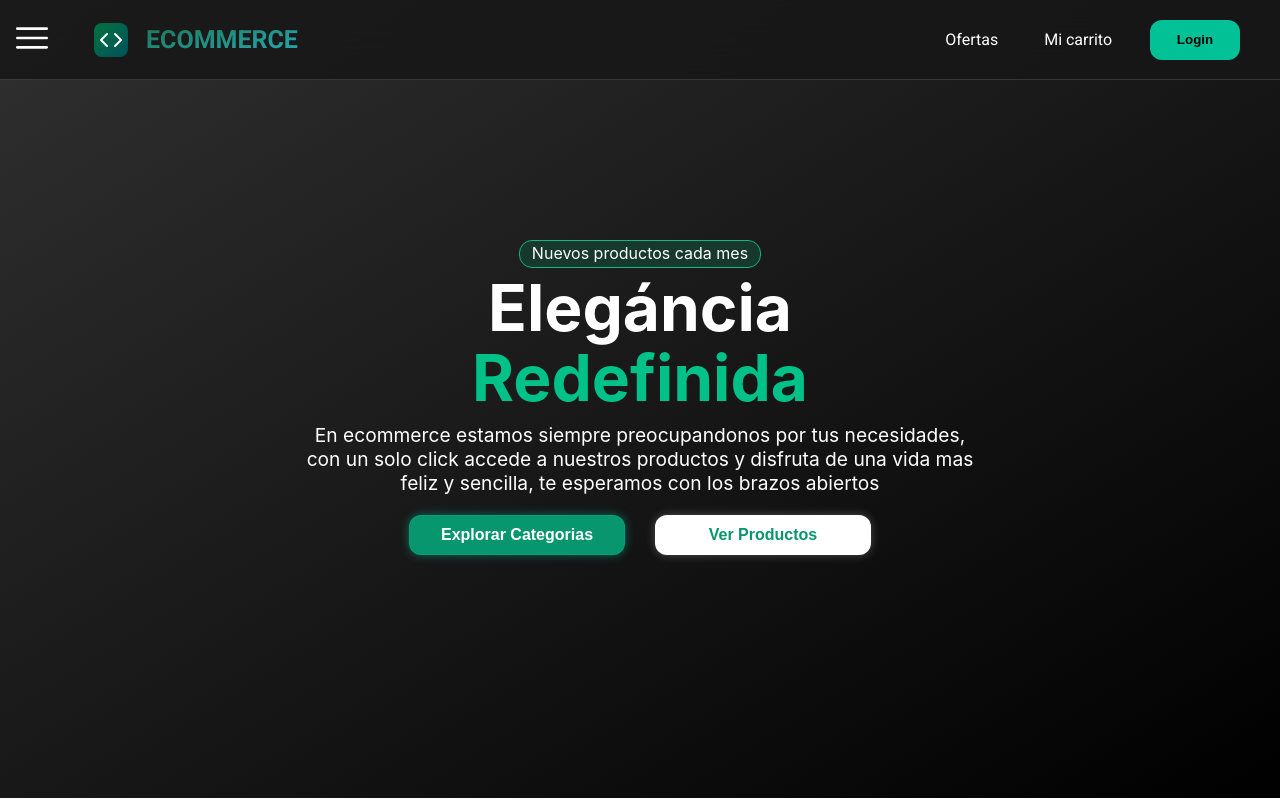
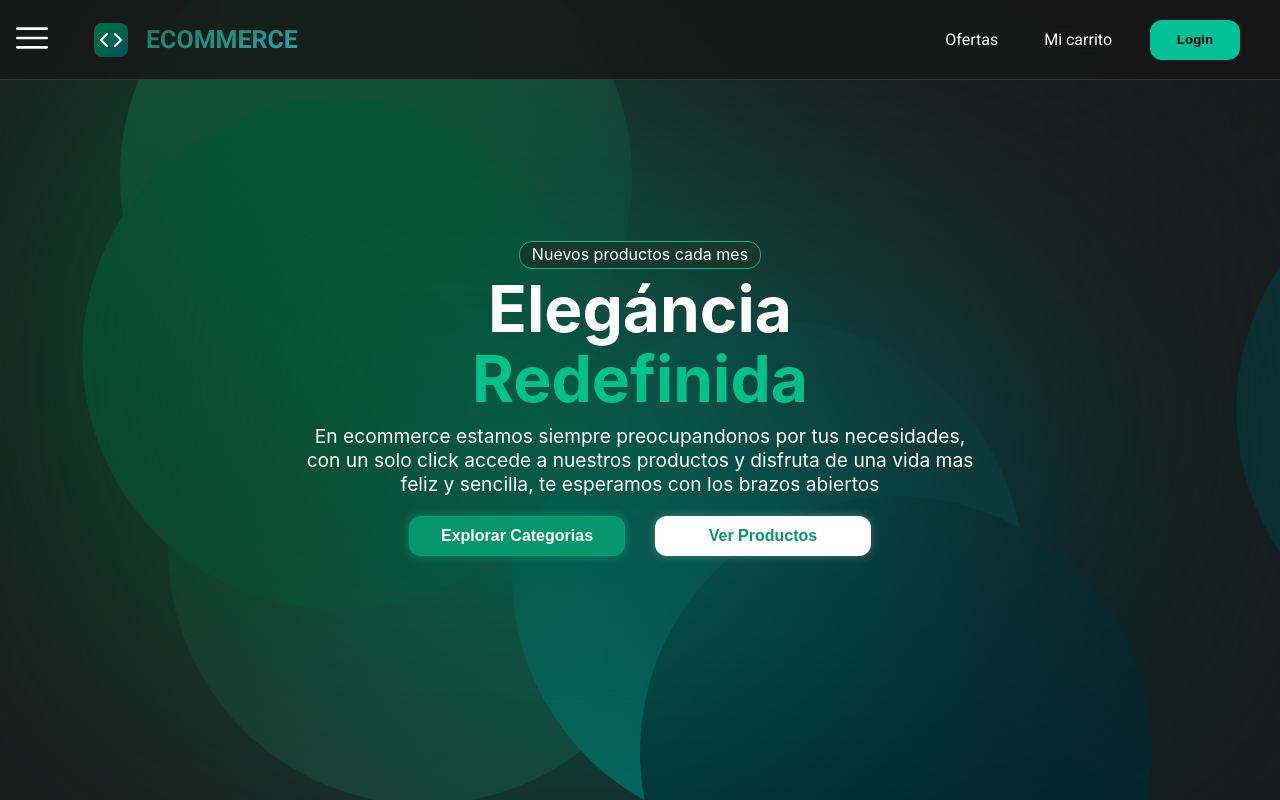
Before and after one commit to Jramosd-lang/Eshop, a React (Vite) app in the folder justsolo.client/: page /home in a window 1280 px wide. Built offline with nearby package versions, Linux system fonts and the light colour scheme.

Commit message:
features: section benefits resposive

```diff
--- a/justsolo.client/src/components/CRUDProducts.jsx
+++ b/justsolo.client/src/components/CRUDProducts.jsx
@@ -1,4 +1,4 @@
-import React, { useState } from 'react';
+import { useState } from 'react';
 import './styleComponents/CRUDProduct.css';
 import CardProduct from './CardProduct.jsx';
 
--- a/justsolo.client/src/components/Sidebar.jsx
+++ b/justsolo.client/src/components/Sidebar.jsx
@@ -3,8 +3,7 @@
 // 2. Crear un nuevo objeto de variantes para el icono, donde en "hidden" el SVG esté más a la izquierda (por ejemplo, x: -40).
 // 3. Aplicar motion al SVG usando motion.svg y pasarle los nuevos variants.
 // 4. El texto del nombre aparece como antes, pero el icono entra desde más lejos a la izquierda.
-
-import { motion } from "framer-motion";
+import {motion} from 'framer-motion';
 import './styleComponents/Sidebar.css'
 
 const sidebarVariants = {
@@ -129,8 +128,7 @@ const Sidebar = ({ visible, onClose }) => {
                 initial="hidden"
                 animate={visible ? "visible" : "hidden"}
                 style={{
-                    position: "fixed",
-                    top: "10vh",
+                    position: "absolute",
                     left: 0,
                     width: "225px",
                     height: "100%",
--- /dev/null
+++ b/justsolo.client/src/components/backgroundCircles/index.css
@@ -0,0 +1,47 @@
+.containerBackgroundC {
+    position: absolute;
+    z-index: 0;
+    overflow: hidden;
+    width: 100vw;
+    height: 100%;
+    max-width: 100%;
+    max-height: 100%;
+}
+
+.circle {
+    width: 40vw;
+    height: 40vw;
+    z-index: 0;
+    border-radius: 50%;
+    position: absolute;
+}
+
+#circle1 {
+    background-color: #1f3f34;
+    transform: translate(10vw, 12%);
+}
+
+#circle2 {
+    background-color: #195540;
+    transform: translate(0, 0);
+}
+
+#circle3 {
+    background-color: #00847c;
+    transform: translate(calc(100vw - 40vw - 20vw), 70vh);
+}
+
+#circle4 {
+    background-color: #004041;
+    transform: translate(80vw, 30%);
+}
+
+#circle5 {
+    background-color: #00272f;
+    transform: translate(calc(100vw - 40vw - 10vw), 10%);
+}
+
+#circle6 {
+    background-color: #005d37;
+    transform: translate(0, 0);
+}
--- /dev/null
+++ b/justsolo.client/src/components/backgroundCircles/index.jsx
@@ -0,0 +1,100 @@
+import "./index.css"
+import { motion } from 'framer-motion'
+
+function Background(){
+    return(
+        <>
+            <div className="containerBackgroundC">
+                <motion.div
+                    className="circle"
+                    transition={{ duration: 10, repeat: Infinity, ease: "easeInOut" }}
+                    animate={{
+                        transform: [
+                            "translate(10vw, 12%)",
+                            "translate(calc(10vw + 20px), calc(12% + 120px))",
+                            "translate(calc(10vw + 40px), calc(12% + 240px))",
+                            "translate(calc(10vw + 40px), calc(12% + 120px))",
+                            "translate(10vw, 12%)"
+                        ]
+                    }}
+                    id="circle1"
+                ></motion.div>
+                <motion.div
+                    className="circle"
+                    transition={{ duration: 12, repeat: Infinity, ease: "easeInOut" }}
+                    animate={{
+                        transform: [
+                            "translate(0, 0)",
+                            "translate(120px, -80px)",
+                            "translate(240px, 0)",
+                            "translate(120px, 80px)",
+                            "translate(0, 0)"
+                        ]
+                    }}
+                    id="circle2"
+                ></motion.div>
+                <motion.div
+                    className="circle"
+                    transition={{ duration: 6, repeat: Infinity, ease: "easeInOut" }}
+                    animate={{
+                        transform: [
+                            "translate(calc(100vw - 40vw - 20vw), 70%)",
+                            "translate(calc(100vw - 40vw - 20vw + 40px), calc(70% - 60px))",
+                            "translate(calc(100vw - 40vw - 20vw), calc(70% - 120px))",
+                            "translate(calc(100vw - 40vw - 20vw - 40px), calc(70% - 60px))",
+                            "translate(calc(100vw - 40vw - 20vw), 70%)"
+                        ]
+                    }}
+                    id="circle3"
+                ></motion.div>
+                <motion.div
+                    className="circle"
+                    transition={{ duration: 9, repeat: Infinity, ease: "easeInOut" }}
+                    animate={{
+                        transform: [
+                            "translate(80vw, 30%)",
+                            "translate(calc(80vw - 100px), calc(30% + 200px))",
+                            "translate(calc(80vw - 200px), 30%)",
+                            "translate(calc(80vw + 100px), calc(30% - 200px))",
+                            "translate(calc(80vw + 250px), 30%)",
+                            "translate(calc(80vw + 120px), calc(30% + 100px))",
+                            "translate(80vw, 30%)"
+                        ]
+                    }}
+                    id="circle4"
+                ></motion.div>
+                <motion.div
+                    className="circle"
+                    transition={{ duration: 7, repeat: Infinity, ease: "easeInOut" }}
+                    animate={{
+                        transform: [
+                            "translate(calc(100vw - 40vw - 10vw), 10%)",
+                            "translate(calc(100vw - 40vw - 10vw + 100px), calc(10% - 60px))",
+                            "translate(calc(100vw - 40vw - 10vw), calc(10% - 120px))",
+                            "translate(calc(100vw - 40vw - 10vw - 100px), calc(10% - 60px))",
+                            "translate(calc(100vw - 40vw - 10vw), 10%)"
+                        ]
+                    }}
+                    id="circle5"
+                ></motion.div>
+                <motion.div
+                    className="circle"
+                    transition={{ duration: 8, repeat: Infinity, ease: "easeInOut" }}
+                    animate={{
+                        transform: [
+                            "translate(0, 0)",
+                            "translate(-120px, 60px)",
+                            "translate(-60px, 120px)",
+                            "translate(60px, 120px)",
+                            "translate(120px, 60px)",
+                            "translate(0, 0)"
+                        ]
+                    }}
+                    id="circle6"
+                ></motion.div>
+            </div>
+        </>
+    )
+}
+
+export default Background;
--- a/justsolo.client/src/components/styleComponents/Sidebar.css
+++ b/justsolo.client/src/components/styleComponents/Sidebar.css
@@ -3,6 +3,7 @@
 body{
     padding:0;
     margin:0;
+
 }
 
 .listaSideBar {
@@ -17,8 +18,9 @@ body{
 
 .sidebar {
     display: flex;
+    top: 10vh;
     flex-direction: column;
-
+    height: 100%;
 }
 
 
--- a/justsolo.client/src/pages/Home/Home.css
+++ b/justsolo.client/src/pages/Home/Home.css
@@ -28,17 +28,28 @@
 }
 
 html, body {
-    height: 100vh;
     margin: 0;
-    width: 100vw;
+    width: 100%;
     padding: 0;
     color: white;
-    background: #1e1e1e;
+    background: #1a1a1b;
     font-family: -apple-system, BlinkMacSystemFont, "Segoe UI", "Roboto", sans-serif;
 }
 
 #root {
     height: 100%;
+}
+
+.containerHome{
+    z-index: 1;
+    position: relative;
+}
+
+
+
+.containerA{
+    backdrop-filter: blur(150px);
+    height: fit-content;
 }
 
 .containerInfo{
@@ -51,14 +62,12 @@ html, body {
 }
 
 .container {
-    background: linear-gradient(to top left, #000000,#303030);
     width: fit-content;
     align-content: center;
     width: 100vw;
     height: fit-content;
     z-index:1;
     height: 100vh;
-    border-bottom: 2px solid;
 }
 
 /* Chrome, Edge, Safari, Opera */
@@ -77,7 +86,7 @@ html, body {
 
 body {
     scrollbar-width: thin; /* Opcional: thin, auto, none */
-    scrollbar-color: #059669 #19321fc8; /* thumb | track */
+    scrollbar-color: #059669 #000000; /* thumb | track */
 }
 
 
@@ -101,6 +110,28 @@ body {
         ::-webkit-scrollbar {
         display: none;
      }
+
+        .benefits-container{
+            display: flex;
+            flex-direction: column;
+        }
+
+        .benefits-right{
+            padding-top: 30px;
+            display: flex !important;
+            flex-direction: column !important;
+            padding-left: 0 !important;
+            border-left: 0 !important;
+            border-top: 2px solid #03c19740;
+            font-size: 18px;
+            width: 65% !important;
+        }
+
+        .icon-benefits-lucide{
+            width: 40px !important;
+            height: 40px !important;
+        }
+
         .text-content{
             align-items: center;
             align-content: center;
@@ -136,6 +167,18 @@ body {
         }
     }
 
+    @media only screen and (max-width: 550px) {
+        .benefits-right{
+            font-size: 14px;
+        }
+    }
+
+    @media only screen and (max-width: 380px){
+        .icon-benefits-lucide{
+            width: 30px !important;
+            height: 30px !important;
+        }
+    }
 
 .info-badge {
     background-color: #16382d;
@@ -155,6 +198,8 @@ body {
     flex-wrap: wrap;
     width: 8lh;
 }
+
+
 
 .title span {
     color: #00c288;
@@ -219,10 +264,11 @@ body {
     overflow: hidden;
     gap: 50px;
     justify-content: center;
-    background: linear-gradient(90deg, rgba(255, 255, 255, 0.06) 1px, transparent 1px), linear-gradient(rgba(255, 255, 255, 0.06) 1px, transparent 1px);
-    background-size: 40px 40px;
-    background-color: #0e0e0e;
     padding-inline: 50px;
+    border-radius: 40px;
+    backdrop-filter: blur(120px);
+
+    background: linear-gradient(to bottom right, #ffffff00, #ffffff03);
     align-items: center;
 }
 
@@ -231,11 +277,12 @@ body {
 
 
 .benefits{
-    background: linear-gradient(to right, #0e0e0e, #1a1a1a,#0e0e0e);
+    backdrop-filter: blur(120px);
     height: fit-content;
     width: 100%;
     padding-bottom: 70px;
     display: flex;
+    z-index: 2;
     flex-direction: column;
     align-items: center;
     gap: 90px;
@@ -256,7 +303,6 @@ body {
 
 .benefits-container{
     display: flex;
-    flex-direction: row;
     gap: 40px;
     justify-content: center;
     align-items: center;
--- a/justsolo.client/src/pages/Home/Home.jsx
+++ b/justsolo.client/src/pages/Home/Home.jsx
@@ -1,9 +1,10 @@
-import { useState, useRef, useEffect } from 'react';
+import { useState} from 'react';
 import { BadgePercent, Newspaper, Package2, PackagePlus } from 'lucide-react';
 import Header from '../../components/Header.jsx';
 import Sidebar from '../../components/Sidebar.jsx';
 import Cardproduct from '../../components/CardProduct.jsx';
 import { motion } from 'framer-motion';
+import Background from '../../components/backgroundCircles/index.jsx';
 import "./Home.css";
 import "../../../index.css";
 
@@ -13,21 +14,13 @@ function Home() {
 
     const toggleSidebar = () => setMostrarSidebar(!mostrarSidebar);
 
-    const lenisRef = useRef()
 
-  useEffect(() => {
-    function update(time) {
-      lenisRef.current?.lenis?.raf(time)
-    }
 
-    const rafId = requestAnimationFrame(update)
-
-    return () => cancelAnimationFrame(rafId)
-  }, [])
 
     return (
         <>
-        <div className='containerHome'>
+        <div className='containerAll'>
+
             {mostrarSpinner && (
                 <motion.div
                     className="container-spinner"
@@ -49,9 +42,15 @@ function Home() {
             />
             <Header toggleSidebar={toggleSidebar} />
 
-            <div>
-                <section className="containerInfo">
+            <div className='containerHome'>
+
+                <div className='containerBackground'>
+
+                    <section className="containerBackground">
+                     <Background/>
+                        <div className='containerA'>
                             <div className="container">
+
                                 <div className="content">
                                     <div className="text-content">
                                         <badge className="info-badge">Nuevos productos cada mes</badge>
@@ -75,7 +74,10 @@ function Home() {
                                     </div>
                                 </div>
                             </div>
+                        </div>
+
                     </section>
+                </div>
 
                 <section className="productsTOP">
                     <div>
@@ -100,7 +102,11 @@ function Home() {
                     </div>
                 </section>
 
+                <div className='containerBackground'>
+                    <Background/>
+                    <div className='containerA'>
                         <section className='benefits'>
+
                             <div>
                             <h3 className="subtitle">Beneficios de <span>ser cliente</span></h3>
                             </div>
@@ -140,6 +146,24 @@ function Home() {
                                 </div>
                             </div>
                         </section>
+                        <section className='rate'>
+                            <div className='containerRates'>
+                                <div className='descriptionRates'>
+                                    <h3>Nuestras evidencias</h3>
+                                    <p>
+
+                                    </p>
+                                </div>
+                                <div className='rates-comments'>
+
+                                </div>
+                            </div>
+                        </section>
+                    </div>
+                </div>
+
+
+
             </div>
         </div>
         </>
```
Also changed, not shown: justsolo.client/src/pages/Login/Login.css (+0 -41 lines), justsolo.client/src/pages/Login/Login.jsx (+4 -38 lines), justsolo.client/src/components/rate-comment/index.jsx (added). Lines whose indentation alone changed are shown as unchanged.
